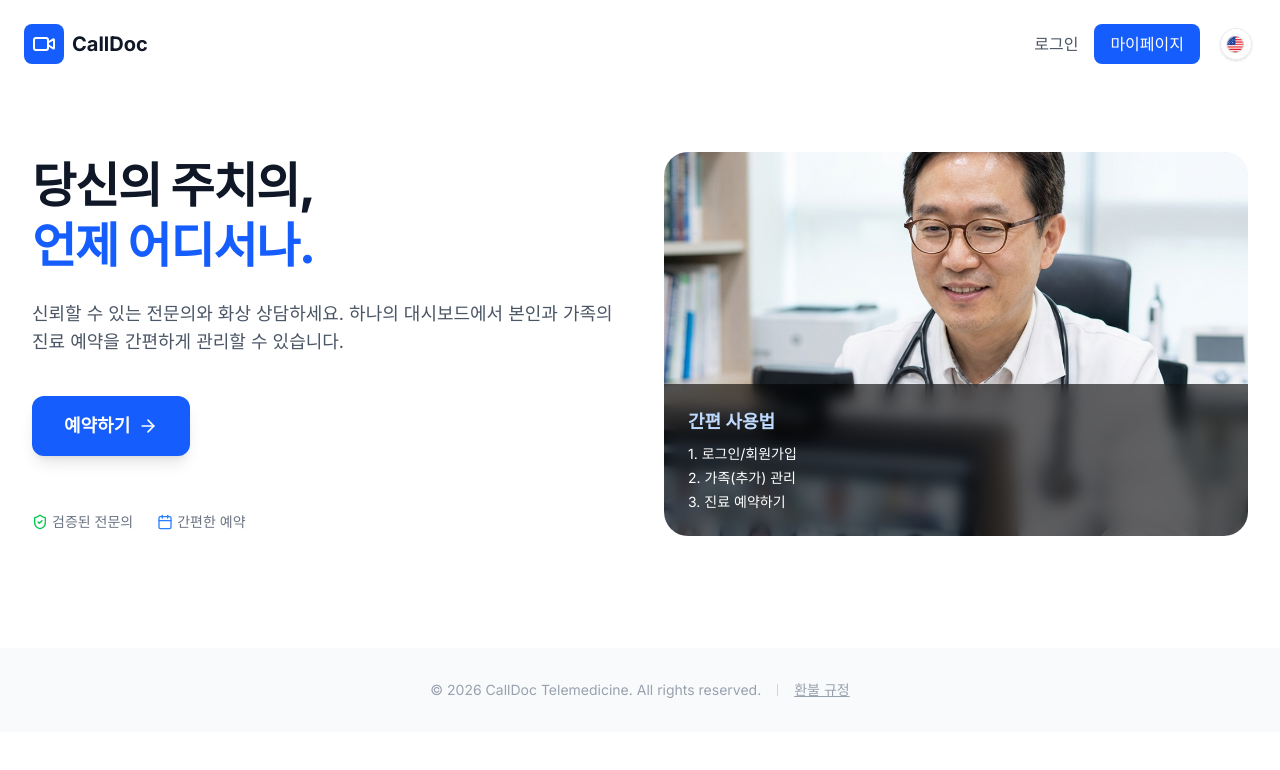
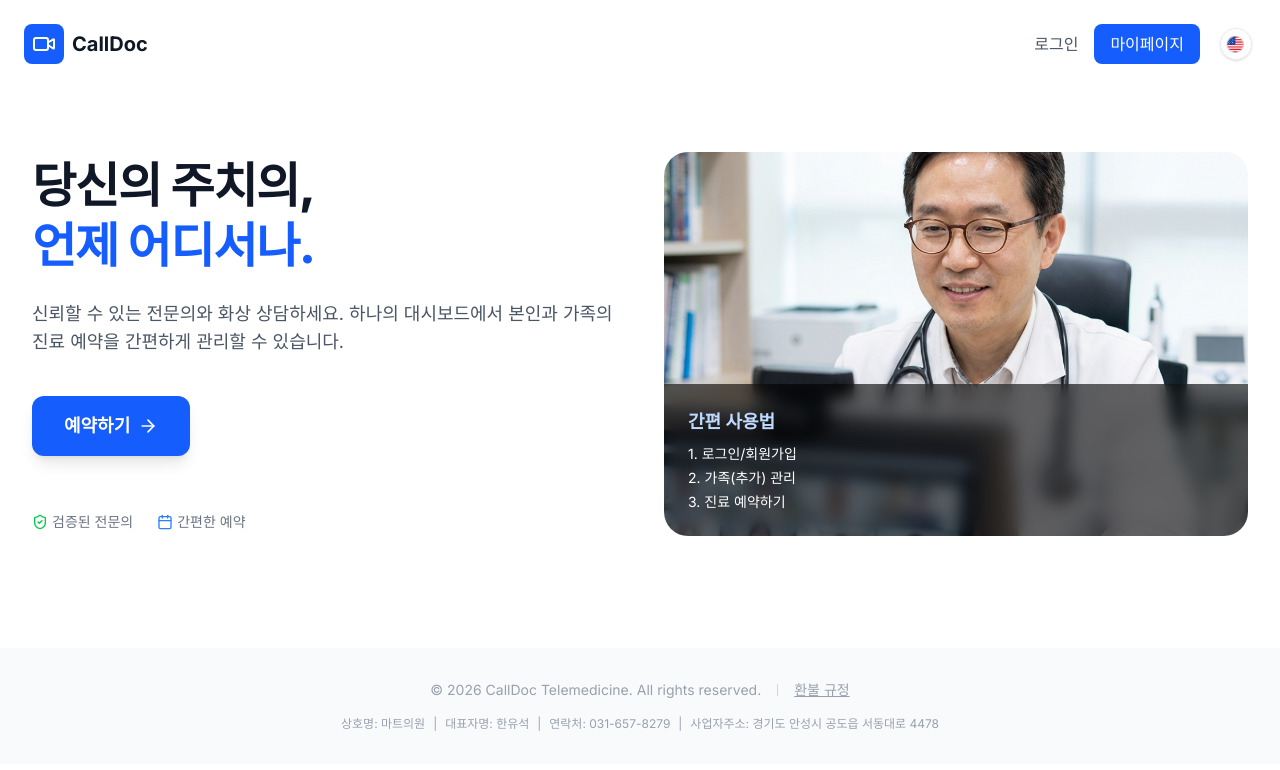
Before and after one commit to hanyusok/calldoc-reservation, a Next.js app: page /book in a window 1280 px wide. Shown: the top 770 px of the page. Built offline with nearby package versions, Linux system fonts and the light colour scheme.

Commit message:
사업장 정보

```diff
--- a/app/[locale]/page.tsx
+++ b/app/[locale]/page.tsx
@@ -83,6 +83,15 @@ export default function Home() {
             {t('footer.refundPolicy')}
           </Link>
         </div>
+        <div className="mt-4 text-xs text-gray-400 flex flex-col sm:flex-row justify-center items-center gap-1 sm:gap-2 flex-wrap">
+          <span>{t('footer.companyName')}</span>
+          <span className="hidden sm:inline">|</span>
+          <span>{t('footer.representative')}</span>
+          <span className="hidden sm:inline">|</span>
+          <span>{t('footer.contact')}</span>
+          <span className="hidden sm:inline">|</span>
+          <span>{t('footer.address')}</span>
+        </div>
       </footer>
     </div>
   );
--- a/messages/en.json
+++ b/messages/en.json
@@ -23,7 +23,11 @@
         },
         "footer": {
             "copyright": "All rights reserved.",
-            "refundPolicy": "Refund Policy"
+            "refundPolicy": "Refund Policy",
+            "companyName": "상호명: 마트의원",
+            "contact": "연락처: 031-657-8279",
+            "address": "사업자주소: 경기도 안성시 공도읍 서동대로 4478",
+            "representative": "대표자명: 한유석"
         }
     },
     "Dashboard": {
--- a/messages/ko.json
+++ b/messages/ko.json
@@ -23,7 +23,11 @@
         },
         "footer": {
             "copyright": "All rights reserved.",
-            "refundPolicy": "환불 규정"
+            "refundPolicy": "환불 규정",
+            "companyName": "상호명: 마트의원",
+            "contact": "연락처: 031-657-8279",
+            "address": "사업자주소: 경기도 안성시 공도읍 서동대로 4478",
+            "representative": "대표자명: 한유석"
         }
     },
     "Dashboard": {
```
